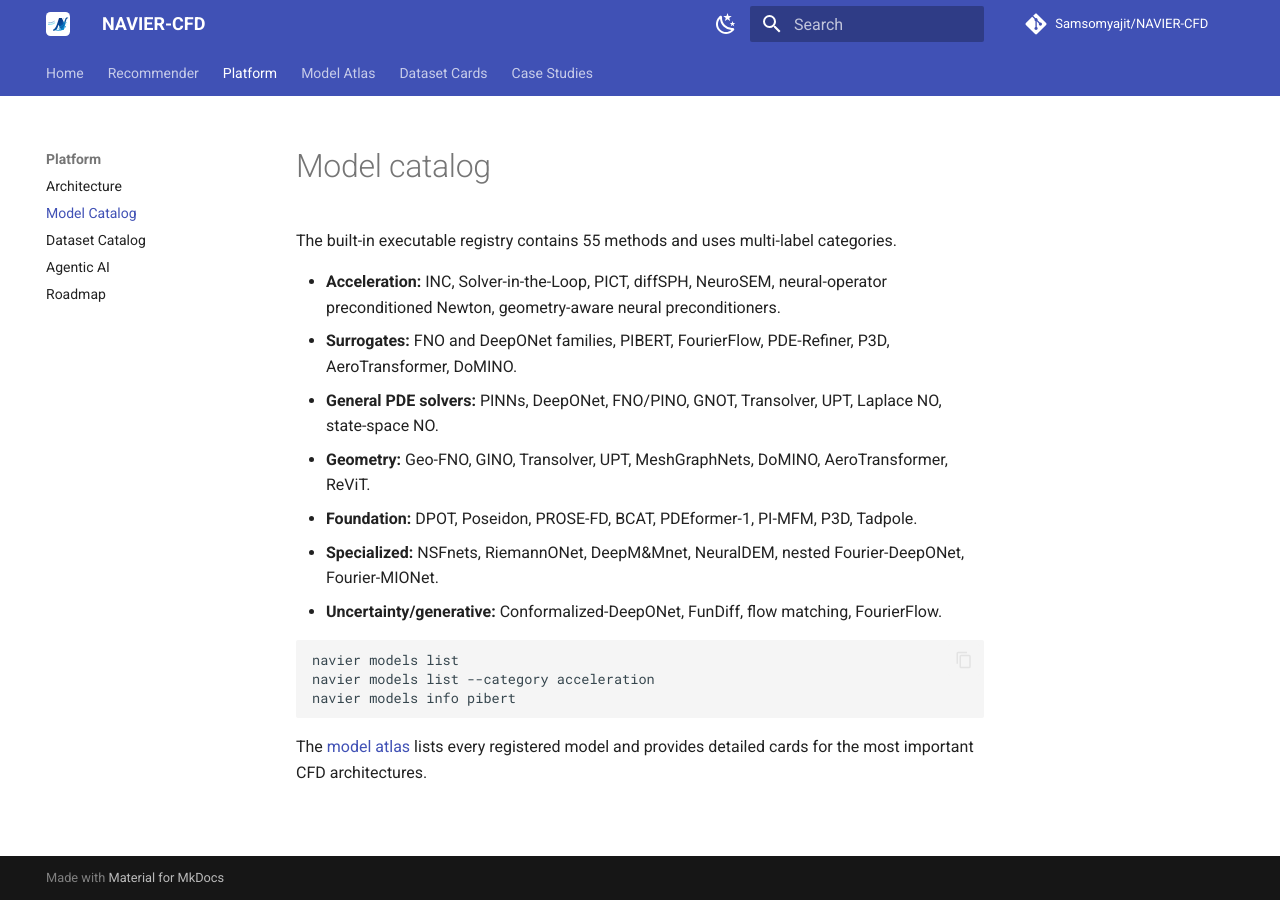
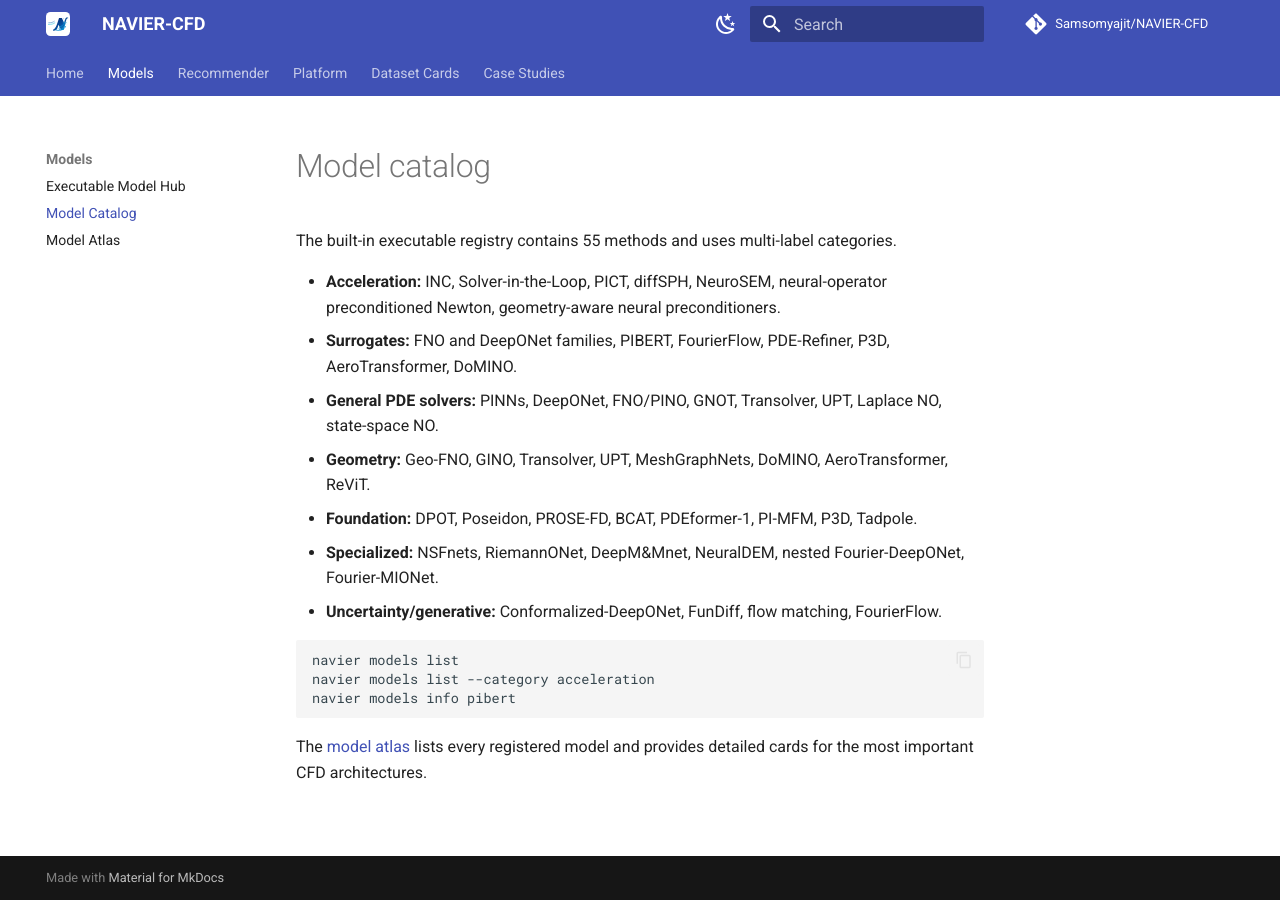
Before and after one commit to Samsomyajit/NAVIER-CFD, an MkDocs documentation site: the page built from docs/MODEL_CATALOG.md, in a window 1280 px wide. Built offline with MkDocs 1.6.1 and Material for MkDocs 9.7.7, drawn with Linux system fonts in a browser that asks for light colours; comment, search, counter and statistics services are not loaded.

Commit message:
Add ModelHub documentation to site navigation

```diff
--- a/mkdocs.yml
+++ b/mkdocs.yml
@@ -38,16 +38,18 @@ markdown_extensions:
 
 nav:
   - Home: index.md
+  - Models:
+      - Executable Model Hub: MODEL_HUB.md
+      - Model Catalog: MODEL_CATALOG.md
+      - Model Atlas: models/README.md
   - Recommender:
       - Overview: RECOMMENDER.md
       - Evidence Scoring: EVIDENCE_SCORING.md
   - Platform:
       - Architecture: ARCHITECTURE.md
-      - Model Catalog: MODEL_CATALOG.md
       - Dataset Catalog: DATASET_CATALOG.md
       - Agentic AI: AGENTIC_AI.md
       - Roadmap: ROADMAP.md
-  - Model Atlas: models/README.md
   - Dataset Cards:
       - CFDBench: datasets/cfdbench.md
       - RealPDEBench: datasets/realpdebench.md
```
